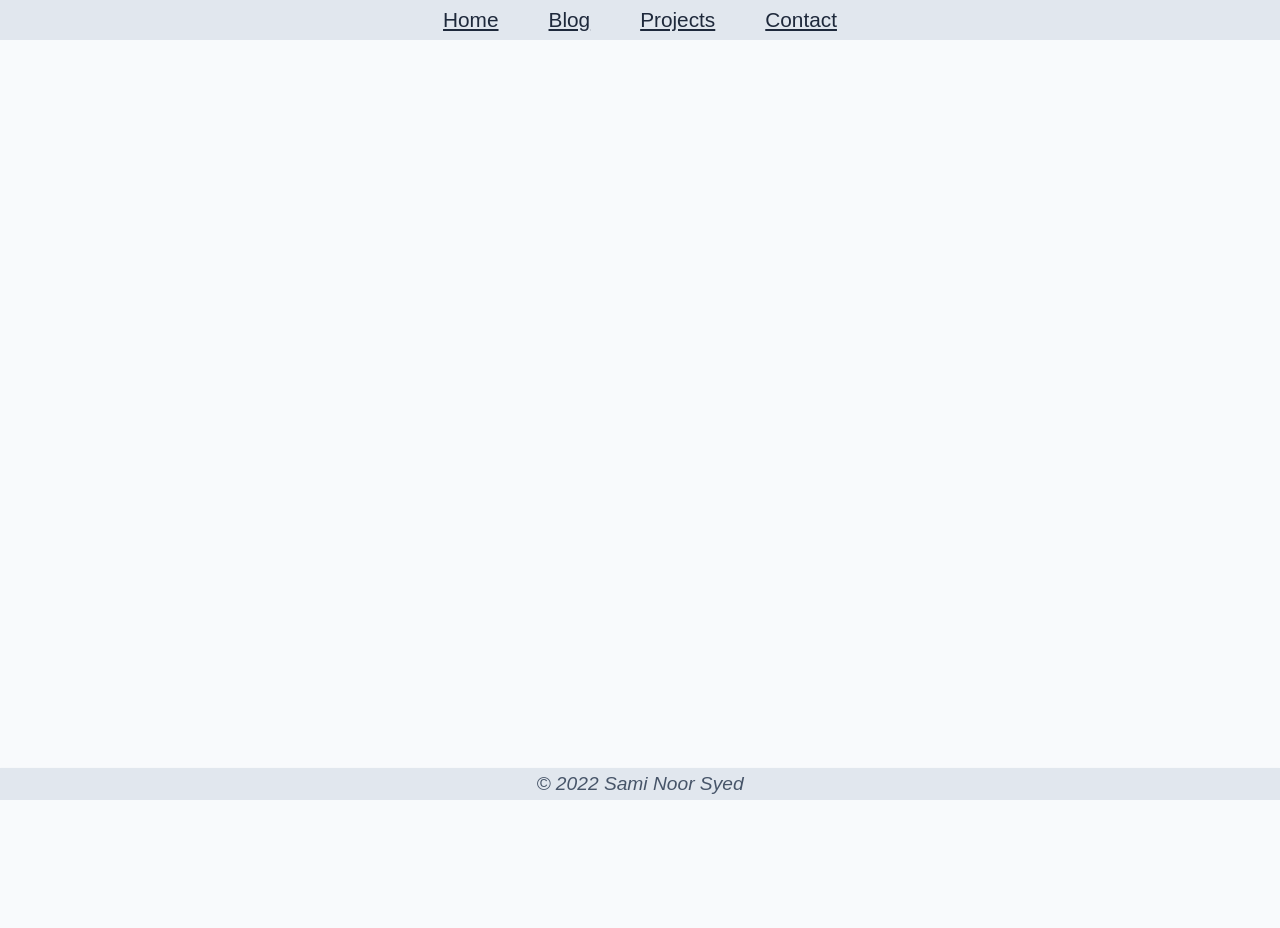
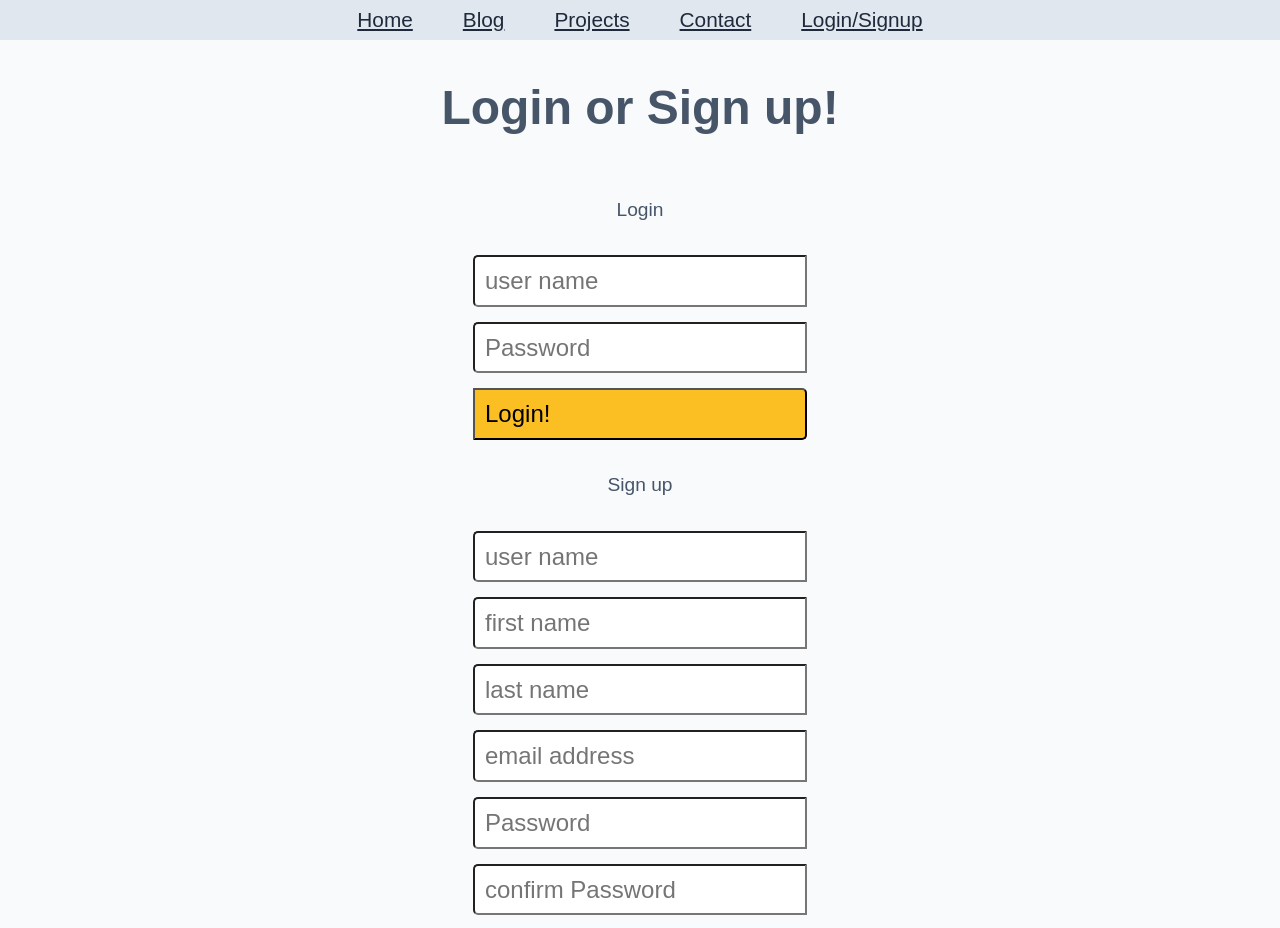
Before and after one commit to saminoorsyed/portfolio, a React (Create React App) app in the folder version3/portfolio_ui/: page /loginSignup in a window 1280 px wide. Shown: the top 928 px of the page. Before the commit the page ends 800 px from the top, so only its background shows below. Built offline with nearby package versions, Linux system fonts and the light colour scheme; a web font is replaced by a local one.

Commit message:
implement Login page and adjust about page to include coursework

```diff
--- a/version3/portfolio_ui/src/App.css
+++ b/version3/portfolio_ui/src/App.css
@@ -102,9 +102,7 @@
             article {
               display: flex;
               flex-direction: column;
-              border-width: 500px;
               border-bottom: solid 2px #1e293b;
-              height: 500px;
               max-width: 850px;
               min-width: 500px;
             }
@@ -305,7 +303,7 @@
 
           .tech{
             width: 75px;
-            height: 75px;
+            height: 100px;
           }
 
           .artContainer{
@@ -339,14 +337,15 @@
             border:#1e293b solid 2px;
             border-radius: 7px;
             height: 400px;
+            width: 550px;
           }
 
           .projectGenre{
             display: flex;
-            gap: 10px;
+            gap: 15px;
             border:#1e293b solid 2px;
             border-radius: 7px;
-            flex-wrap: wrap;
+            overflow-x: scroll;
           }
 
 
--- a/version3/portfolio_ui/src/App.js
+++ b/version3/portfolio_ui/src/App.js
@@ -15,6 +15,7 @@ import ProjectsPage from './pages/ProjectsPage';
 // import components
 import Navigation from './components/Navigation';
 import Footer from './components/Footer';
+import LoginPage from './pages/LoginPage';
 
 export default function App() {
   return (
@@ -27,6 +28,7 @@ export default function App() {
               <Route path = "/contact" element = {<ContactPage/>}/>
               <Route path = "/projects" element = {<ProjectsPage/>}/>
               <Route path = "/blog/*" element = {<BlogPage/>}/>
+              <Route path = "/loginSignup" element = {<LoginPage/>}/>
             </Routes>
         </main>
         <Footer/>
--- a/version3/portfolio_ui/src/components/About.js
+++ b/version3/portfolio_ui/src/components/About.js
@@ -4,8 +4,18 @@ export default function About() {
   return (
     <article className='about'>
         <h3>About me</h3>
-        <p> Hi, I'm currently studying computer science at Oregon State University while also pursuing my own interests in computer programming. Since the first time I began fiddling with an Arduino board in 2013, I've viewed computers as fantastically useful tools. At the moment the bulk of my time and coursework focuses on web development (which has so far been fascinating), but I look forward to exploring the many nooks and crannies the vast array of computer technologies has to offer. I'm particularly interested in artificial intelligence, computer vision, augmented and virtual reality as well as the internet of things. I know it's a big list, but sometimes I can't help but feel intrigued by each topic.</p>
-        <p> Outside of the time that I spend studying at my desk, I enjoy a bit of creative writing, running, and playing the occasional song on a my guitar. </p>
+        <p>I'm currently studying computer science at Oregon State University in pursuit of my second baccalaureate degree and expect to graduate in the Spring of 2024. At the moment the bulk of my time and coursework focuses on full stack web development. As I gain fluency as a software engineer, I hope to pursue projects in artificial intelligence, computer vision, virtual and augmented reality.</p>
+        <p> Outside of the time that I spend studying at my desk, I enjoy a bit of creative writing, running, and fiddling around on my guitar.</p>
+        <h3> Coursework </h3>
+        <div>
+          <p>Current coursework:</p>
+          <p> Intro to programming 1 & 2, Discrete structures, Data Structures, Algorithms, Computer Architecture, Web Development, software Engineering 1, Databases</p>
+        </div>
+
+        <div>
+          <p>Coursework from Degree in BioPhysics at UC Berkeley (2013):</p>
+          <p> Physics 1,2&3, Biology 1&2, Chemistry 1, 2 & 3, Multi-variable calculous, Linear Algebra & differential equations, Quantum Mechanics 1, Electrodynamics, Particle Physics, Mathematical Analysis, BioPhysics, Evolution, Medical Ethno-botany, etc.  </p>
+        </div>
     </article>
   );
 }
--- a/version3/portfolio_ui/src/components/Navigation.js
+++ b/version3/portfolio_ui/src/components/Navigation.js
@@ -8,6 +8,7 @@ function Navigation() {
         <Link to="../blog"> Blog </Link>
         <Link to= "../projects"> Projects </Link>
         <Link to= "../contact"> Contact </Link>
+        <Link to= "../loginSignup"> Login/Signup</Link>
     </nav>
   );
 }
--- /dev/null
+++ b/version3/portfolio_ui/src/pages/LoginPage.js
@@ -0,0 +1,60 @@
+// import dependencies
+import React from 'react';
+// import components
+
+
+export default function LoginPage(){
+    return(
+        <section>
+            <h1>Login or Sign up! </h1>
+            <p> Login</p>
+            <form className='contact'>
+                <input
+                    type={"text"}
+                    placeholder = "user name"
+                    id="user name"
+                    required/>
+                <input
+                    type={"text"}
+                    placeholder = "Password"
+                    id="password"
+                    required/>
+                <button>Login!</button>
+            </form>
+            <p> Sign up</p>
+            <form className='contact'>
+                <input
+                    type={"text"}
+                    placeholder = "user name"
+                    id="username"
+                    required/>
+                <input
+                    type={"text"}
+                    placeholder = "first name"
+                    id="fname"
+                    required/>
+                <input
+                    type={"text"}
+                    placeholder = "last name"
+                    id="lname"
+                    required/>
+                <input
+                    type={"email"}
+                    placeholder = "email address"
+                    id="email"
+                    required/>
+                <input
+                    type={"text"}
+                    placeholder = "Password"
+                    id="password"
+                    required/>
+                <input
+                    type={"text"}
+                    placeholder = "confirm Password"
+                    id="confirm password"
+                    required/>
+                <button>Sign up!</button>
+            </form>
+        </section>
+    )
+}
--- a/version3/portfolio_ui/src/pages/ProjectsPage.js
+++ b/version3/portfolio_ui/src/pages/ProjectsPage.js
@@ -11,6 +11,14 @@ export default function ProjectsPage(){
                 <div>
                     <h3>Web Development</h3>
                     <div className='projectGenre'>
+                        <div className='projectCard'>
+                            <img src='../images/dummy.jpg'></img>
+                            <p>dummy project description</p>
+                        </div>
+                        <div className='projectCard'>
+                            <img src='../images/dummy.jpg'></img>
+                            <p>dummy project description</p>
+                        </div>
                         <div className='projectCard'>
                             <img src='../images/dummy.jpg'></img>
                             <p>dummy project description</p>
@@ -40,6 +48,14 @@ export default function ProjectsPage(){
                             <img src='../images/dummy.jpg'></img>
                             <p>dummy project description</p>
                         </div>
+                        <div className='projectCard'>
+                            <img src='../images/dummy.jpg'></img>
+                            <p>dummy project description</p>
+                        </div>
+                        <div className='projectCard'>
+                            <img src='../images/dummy.jpg'></img>
+                            <p>dummy project description</p>
+                        </div>
                     </div>
                 </div>
 
```
